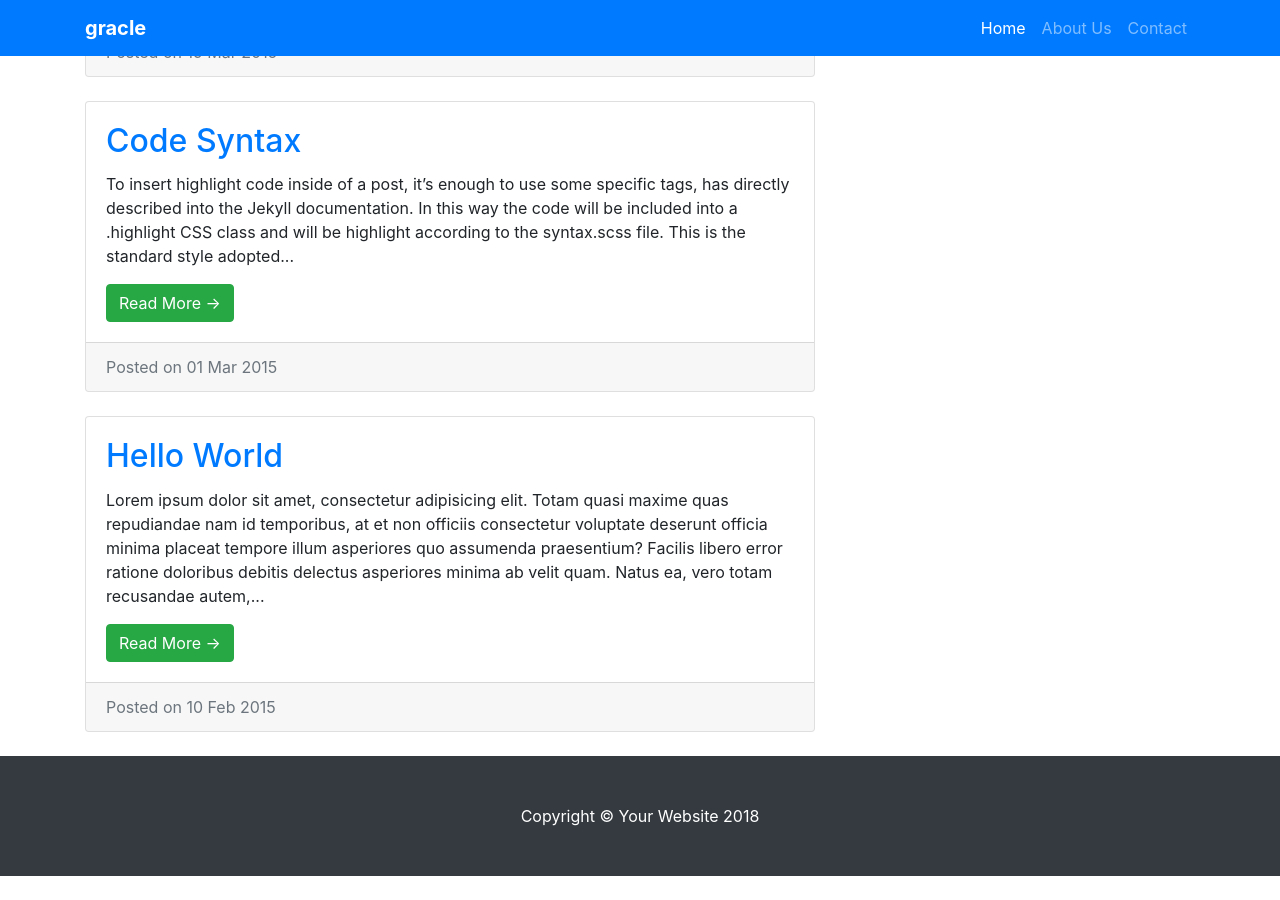
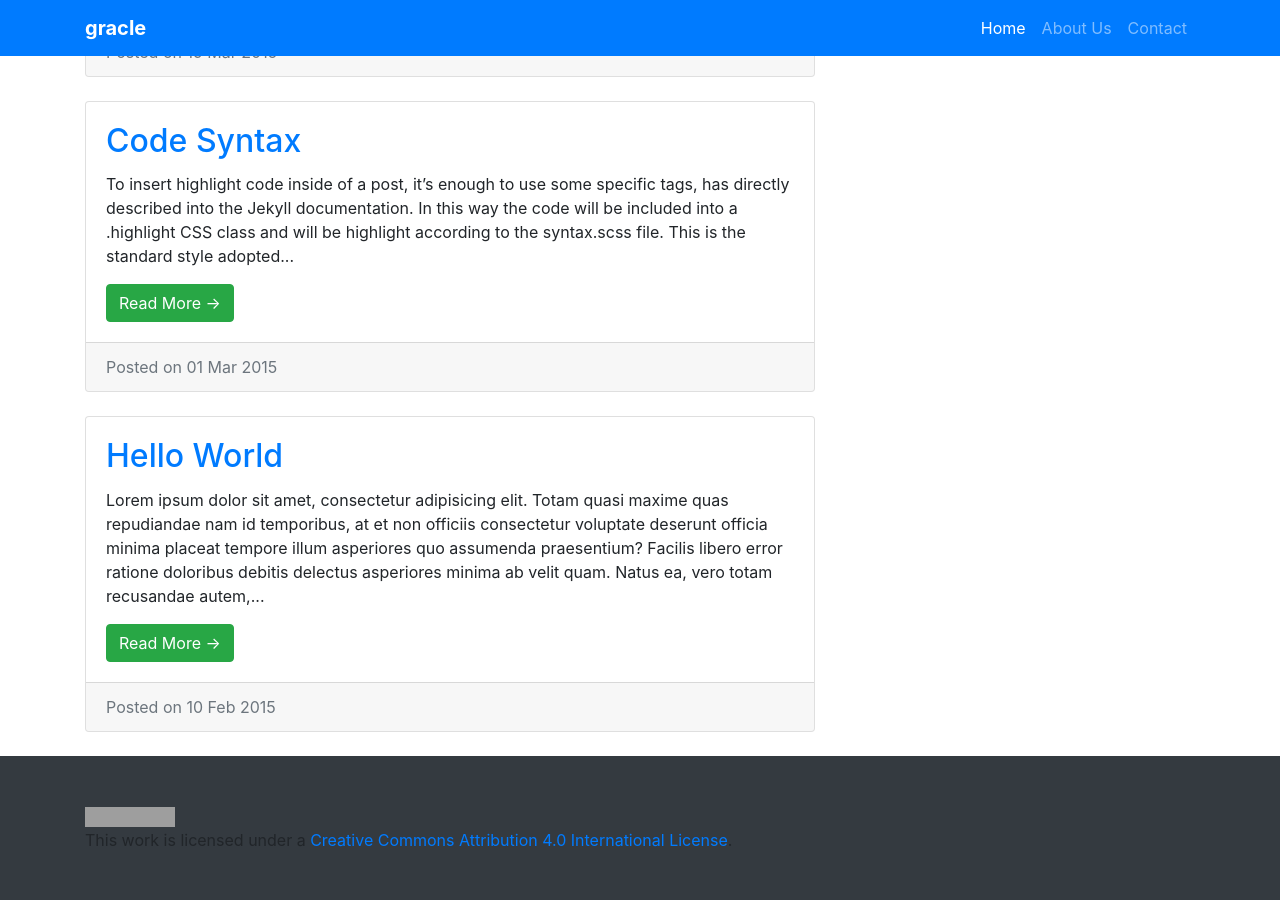
Before and after one commit to gracle/gracle.github.io, a Jekyll site: the page built from index.html, in a window 1280 px wide and 900 px high, scrolled down 704 px. Built offline with Jekyll 4.4.1, drawn with Linux system fonts in a browser that asks for light colours; nearby versions of some CDN libraries; the list of posts is cut into pages by our own code; before the commit the page ends 1580 px from its top, so only the background shows below that; grey boxes are pictures that could not be loaded.

Commit message:
Update footer.html

```diff
--- a/_includes/footer.html
+++ b/_includes/footer.html
@@ -1,5 +1,5 @@
 <footer class="py-5 bg-dark">
   <div class="container">
-    <p class="m-0 text-center text-white">Copyright &copy; Your Website 2018</p>
+    <a rel="license" href="http://creativecommons.org/licenses/by/4.0/"><img alt="Creative Commons Licence" style="border-width:0" src="https://i.creativecommons.org/l/by/4.0/88x31.png" /></a><br />This work is licensed under a <a rel="license" href="http://creativecommons.org/licenses/by/4.0/">Creative Commons Attribution 4.0 International License</a>.
   </div>
 </footer>
```
